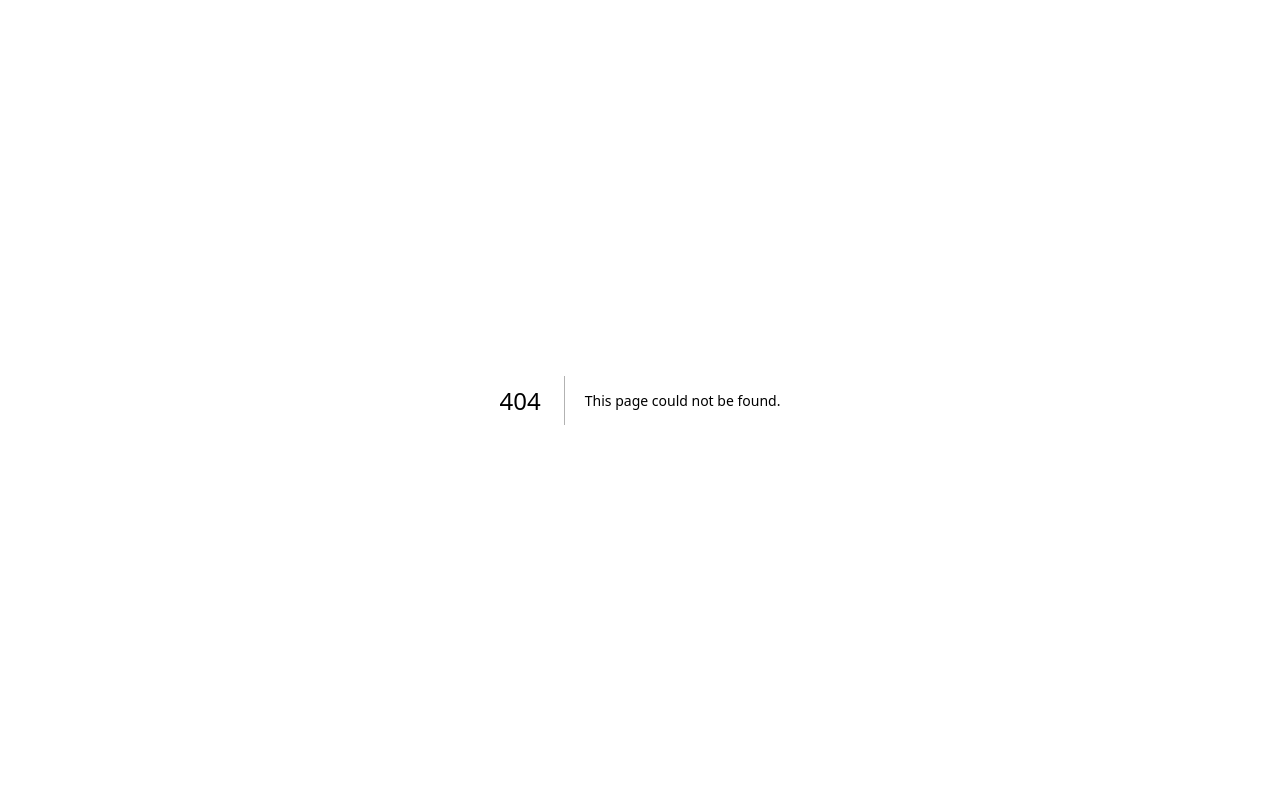
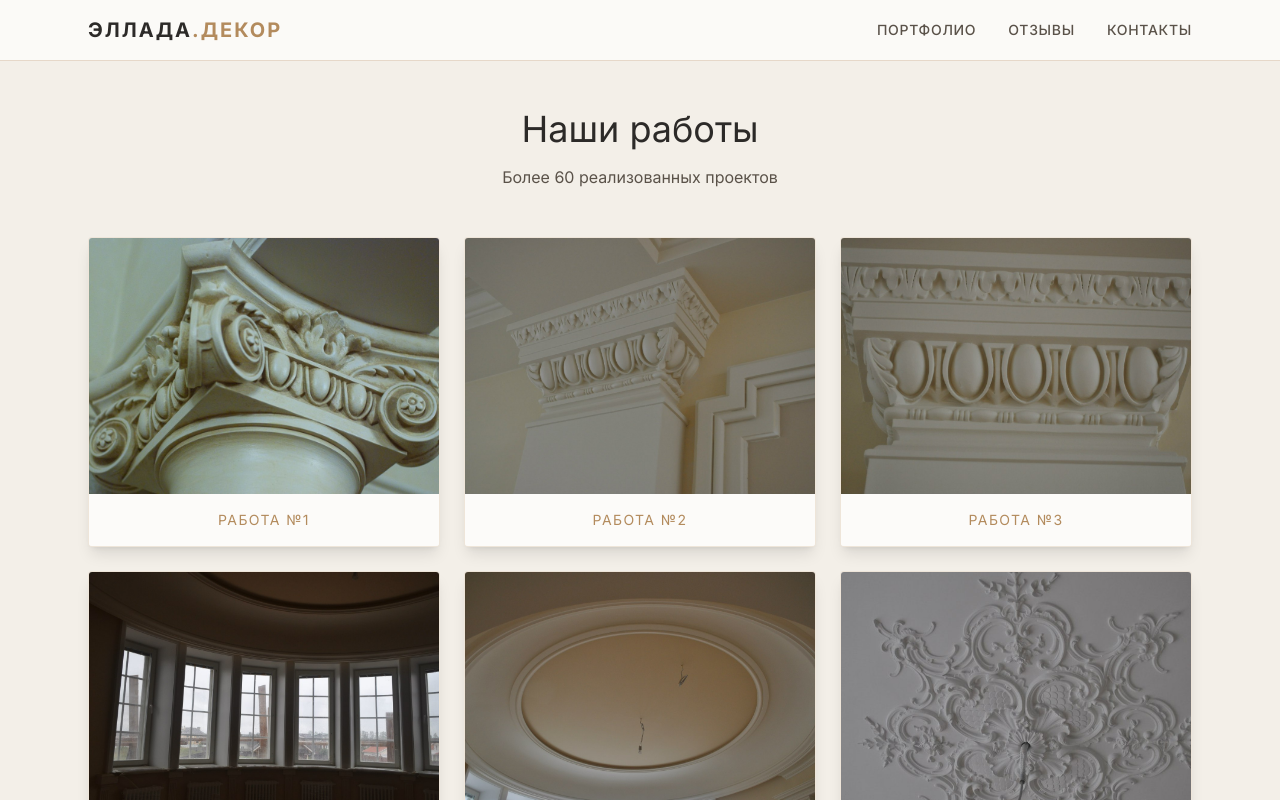
Before and after one commit to schernushenko/lepnina-spb, a Next.js app: page /portfolio in a window 1280 px wide. Before the commit this address had no page. Shown: the top 800 px of the page. Built offline with nearby package versions, Linux system fonts and the light colour scheme.

Commit message:
портфолио

```diff
--- /dev/null
+++ b/app/components/Navbar.tsx
@@ -0,0 +1,30 @@
+'use client';
+import Link from 'next/link';
+
+export default function Navbar() {
+  return (
+    <nav className="bg-[#fcfbf9]/90 backdrop-blur-sm border-b border-[#b38b5d]/30 sticky top-0 z-50 w-full">
+      <div className="max-w-6xl mx-auto px-6 py-4 flex items-center justify-between">
+
+        {/* Логотип */}
+        <Link href="/" className="font-cinzel text-xl font-bold text-[#2c2a28] uppercase tracking-widest">
+          ЭЛЛАДА<span className="text-[#b38b5d]">.ДЕКОР</span>
+        </Link>
+
+        {/* Меню ссылок */}
+        <div className="hidden md:flex gap-8 text-sm font-inter font-medium uppercase tracking-wider text-[#5a5249]">
+          <Link href="/portfolio" className="hover:text-[#b38b5d] transition-colors">Портфолио</Link>
+          <Link href="/reviews" className="hover:text-[#b38b5d] transition-colors">Отзывы</Link>
+          <Link href="/contacts" className="hover:text-[#b38b5d] transition-colors">Контакты</Link>
+        </div>
+
+        {/* Мобильная кнопка (для телефонов) */}
+        <button className="md:hidden text-[#2c2a28]">
+          <svg className="w-6 h-6" fill="none" stroke="currentColor" viewBox="0 0 24 24">
+            <path strokeLinecap="round" strokeLinejoin="round" strokeWidth={2} d="M4 6h16M4 12h16M4 18h16" />
+          </svg>
+        </button>
+      </div>
+    </nav>
+  );
+}
--- a/app/layout.tsx
+++ b/app/layout.tsx
@@ -1,5 +1,6 @@
 import './globals.css';
 import { Cinzel, Inter } from 'next/font/google';
+import Navbar from './components/Navbar'; // <--- Импортируем Navbar
 
 const cinzel = Cinzel({
   subsets: ['latin'],
@@ -14,7 +15,7 @@ const inter = Inter({
 
 export const metadata = {
   title: 'Греческая лепнина | Античный декор',
-  description: '20 лет опыта. Выезд на замер. Лепнина в античном и классическом стиле.',
+  description: '15 лет опыта. Выезд на замер. Лепнина в античном и классическом стиле.',
 };
 
 export default function RootLayout({
@@ -24,7 +25,15 @@ export default function RootLayout({
 }) {
   return (
     <html lang="ru" className={`${cinzel.variable} ${inter.variable}`}>
-      <body className="antialiased">{children}</body>
+      <body className="antialiased bg-[#f3efe8] text-[#2c2a28] min-h-screen flex flex-col">
+        <Navbar /> {/* <--- Добавляем меню сверху */}
+        <main className="flex-grow">
+          {children}
+        </main>
+        <footer className="text-center py-4 text-[10px] text-[#b38b5d] tracking-widest border-t border-[#b38b5d]/20 bg-[#fcfbf9]">
+          © 2026 • Ο ΔΙΑΚΟΣΜΗΤΙΚΟΣ (Античная студия декора)
+        </footer>
+      </body>
     </html>
   );
 }
--- /dev/null
+++ b/app/portfolio/page.tsx
@@ -0,0 +1,117 @@
+'use client';
+
+import Image from 'next/image';
+import { useState } from 'react';
+
+// Массив работ
+const works = Array.from({ length: 61 }).map((_, i) => ({
+  id: i + 1,
+  src: `/${i + 1}.jpg`,
+  title: `Работа №${i + 1}`
+}));
+
+export default function PortfolioPage() {
+  const [isOpen, setIsOpen] = useState(false);
+  const [currentIndex, setCurrentIndex] = useState(0);
+
+  // Открыть лайтбокс
+  const openLightbox = (index: number) => {
+    setCurrentIndex(index);
+    setIsOpen(true);
+    // Блокируем прокрутку страницы, когда лайтбокс открыт
+    document.body.style.overflow = 'hidden';
+  };
+
+  // Закрыть лайтбокс
+  const closeLightbox = () => {
+    setIsOpen(false);
+    document.body.style.overflow = 'auto'; // Возвращаем прокрутку
+  };
+
+  // Листать вперед/назад
+  const goToNext = () => {
+    setCurrentIndex((prev) => (prev + 1) % works.length);
+  };
+  const goToPrev = () => {
+    setCurrentIndex((prev) => (prev - 1 + works.length) % works.length);
+  };
+
+  return (
+    <div className="max-w-6xl mx-auto px-6 py-12 relative">
+      <h1 className="font-cinzel text-4xl text-center text-[#2c2a28] mb-4">Наши работы</h1>
+      <p className="text-center text-[#5a5249] font-inter mb-12">Более 60 реализованных проектов</p>
+
+      {/* Сетка карточек */}
+      <div className="grid grid-cols-1 sm:grid-cols-2 md:grid-cols-3 gap-6">
+        {works.map((work, index) => (
+          <div
+            key={work.id}
+            onClick={() => openLightbox(index)}
+            className="group relative overflow-hidden rounded-sm border border-[#b38b5d]/20 bg-[#fcfbf9] shadow-lg hover:shadow-xl transition-all duration-300 cursor-pointer"
+          >
+            <div className="relative h-64 w-full">
+              <Image
+                src={work.src}
+                alt={work.title}
+                fill
+                className="object-cover group-hover:scale-105 transition-transform duration-500"
+                sizes="(max-width: 768px) 100vw, (max-width: 1200px) 50vw, 33vw"
+                priority={index === 0}
+              />
+            </div>
+            <div className="p-4 text-center bg-[#fcfbf9]">
+              <p className="text-sm uppercase tracking-widest text-[#b38b5d] font-cinzel">{work.title}</p>
+            </div>
+          </div>
+        ))}
+      </div>
+
+      {/* =============== КАСТОМНЫЙ ЛАЙТБОКС =============== */}
+      {isOpen && (
+        <div
+          className="fixed inset-0 z-50 bg-black/95 flex items-center justify-center"
+          onClick={closeLightbox} // Клик по фону закрывает
+        >
+          {/* Кнопка закрытия */}
+          <button
+            onClick={closeLightbox}
+            className="absolute top-6 right-6 text-white hover:text-[#b38b5d] text-4xl font-bold z-10 transition-colors"
+          >
+            ✕
+          </button>
+
+          {/* Кнопка "Назад" */}
+          <button
+            onClick={(e) => { e.stopPropagation(); goToPrev(); }}
+            className="absolute left-4 md:left-8 text-white hover:text-[#b38b5d] text-6xl font-bold z-10 transition-colors select-none"
+          >
+            ‹
+          </button>
+
+          {/* Кнопка "Вперед" */}
+          <button
+            onClick={(e) => { e.stopPropagation(); goToNext(); }}
+            className="absolute right-4 md:right-8 text-white hover:text-[#b38b5d] text-6xl font-bold z-10 transition-colors select-none"
+          >
+            ›
+          </button>
+
+          {/* Само полноразмерное изображение */}
+          <div
+            className="relative w-full h-full max-w-7xl max-h-[90vh] flex items-center justify-center"
+            onClick={(e) => e.stopPropagation()} // Чтобы клик по самой картинке не закрывал лайтбокс
+          >
+            <Image
+              src={works[currentIndex].src}
+              alt={works[currentIndex].title}
+              fill
+              className="object-contain"
+              sizes="100vw"
+              priority
+            />
+          </div>
+        </div>
+      )}
+    </div>
+  );
+}
--- a/package.json
+++ b/package.json
@@ -13,7 +13,8 @@
     "react": "19.2.8",
     "react-dom": "19.2.8",
     "react-hook-form": "^7.85.0",
-    "sharp": "^0.35.3"
+    "sharp": "^0.35.3",
+    "yet-another-react-lightbox": "^3.32.2"
   },
   "devDependencies": {
     "@tailwindcss/postcss": "^4",
```
Also changed, not shown: public/5.jpg (renamed from public/5jpg.jpg), 1 other file (tests, documents, lock files or other folders).
